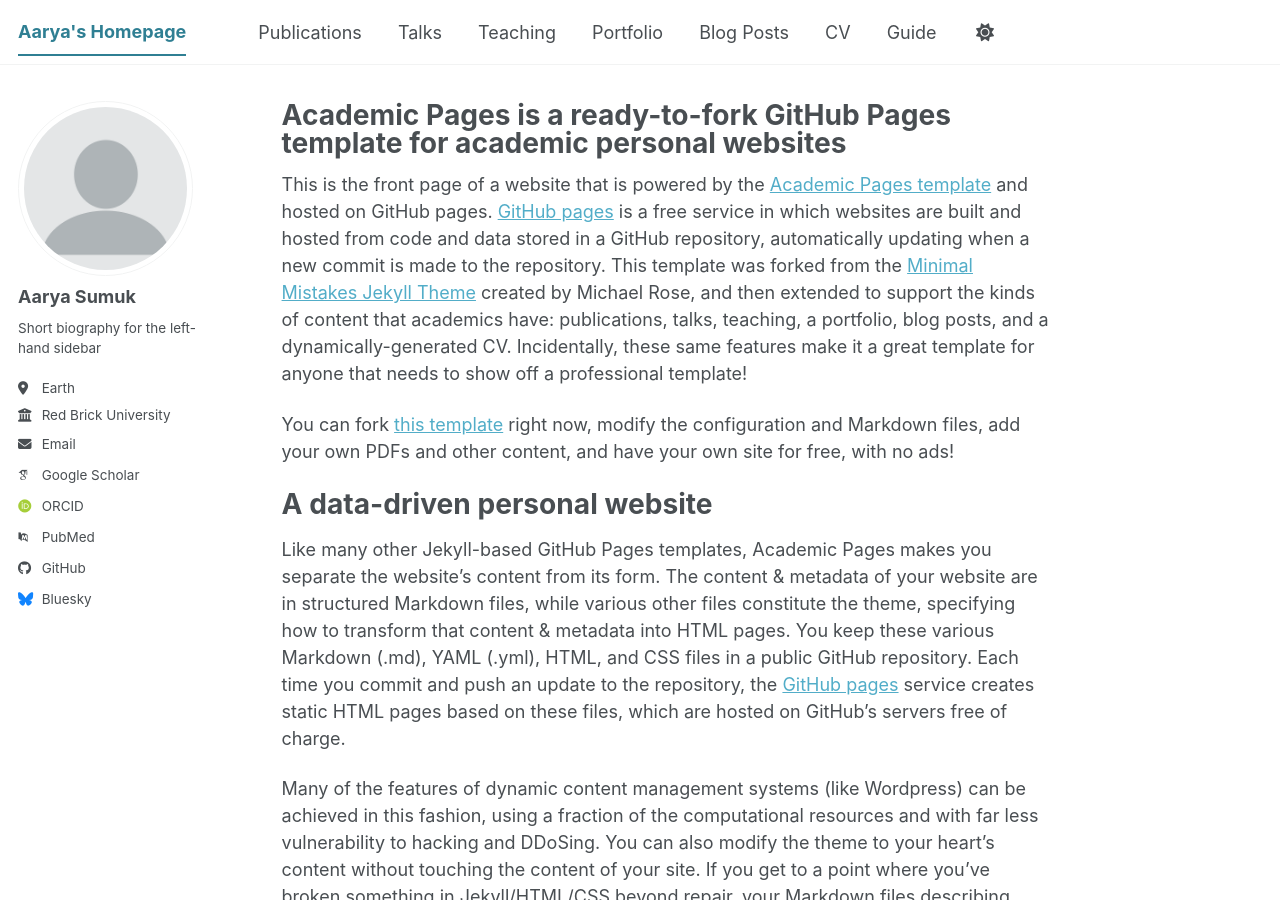
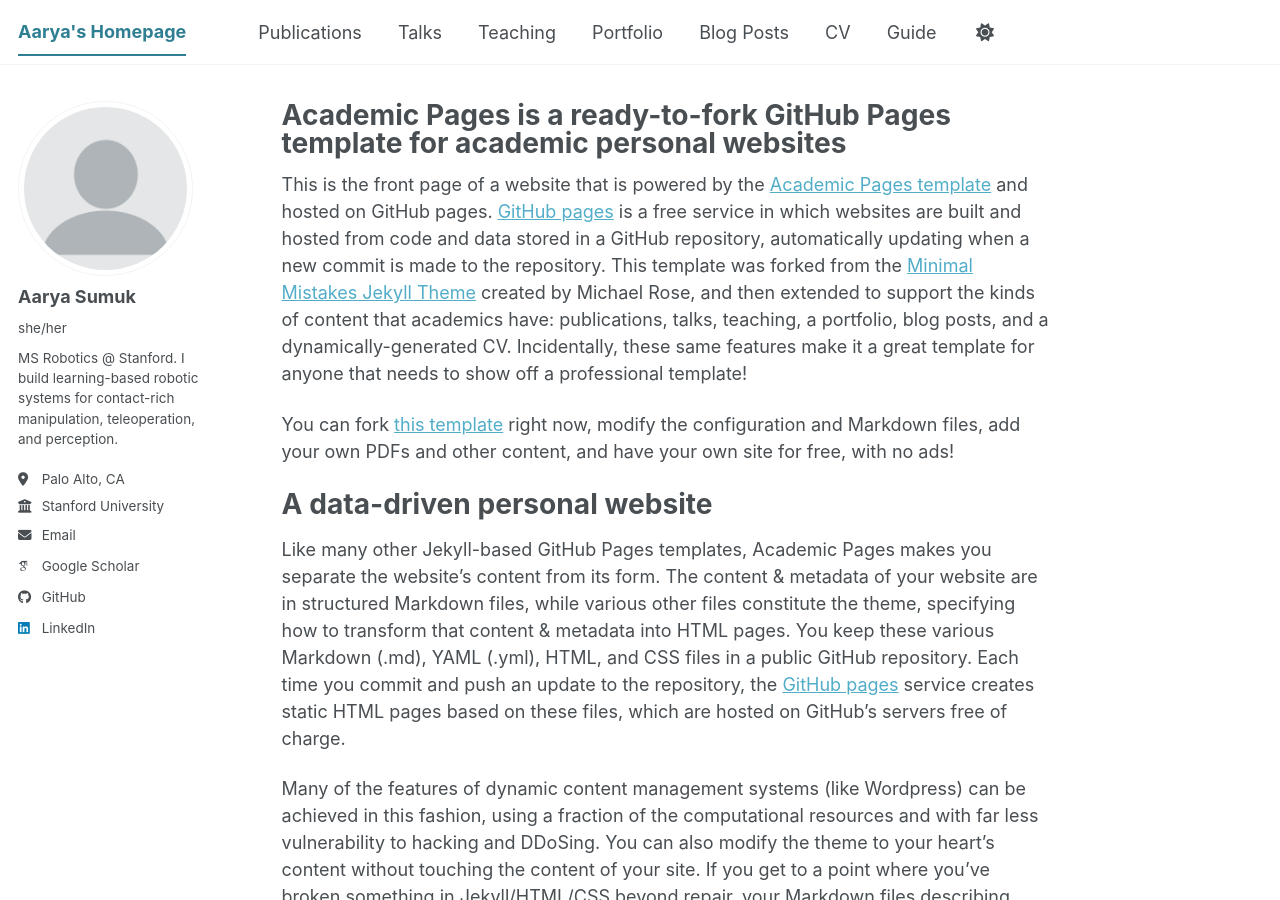
Before and after one commit to aaryasum/aaryasum.github.io, a Jekyll site: the page built from _pages/about.md, in a window 1280 px wide and 900 px high. Built offline with Jekyll 4.4.1, drawn with Linux system fonts in a browser that asks for light colours; some web fonts are replaced; a script bundle is joined from its source files by our own code; library files that are not in the unit come from our copies.

Commit message:
Modified sidebar content

```diff
--- a/_config.yml
+++ b/_config.yml
@@ -12,7 +12,7 @@
 title                    : "Aarya's Homepage"
 title_separator          : "-"
 name                     : &name "Aarya Sumuk"
-description              : &description "Aarya's academic portfolio"   # Update this with a general description of your site, this is the default if not overridden by a page
+description              : &description "Personal site for projects, research, and writing."   # Update this with a general description of your site, this is the default if not overridden by a page
 url                      : https://aaryasum.github.io # The base hostname & protocol for your site e.g. "https://[your GitHub username].github.io",
                                                            # or if you already have some other page hosted on Github then use "https://[your GitHub username].github.io/[Your Repo Name]"
 baseurl                  : "" # the subpath of your site, e.g. "/blog"
@@ -25,23 +25,23 @@
   # Biographic information
   avatar           : "profile.png"
   name             : "Aarya Sumuk"
-  pronouns         : # example: "she/her"
-  bio              : "Short biography for the left-hand sidebar"
-  location         : "Earth"
-  employer         : "Red Brick University"
+  pronouns         : "she/her"
+  bio              : "MS Robotics @ Stanford. I build learning-based robotic systems for contact-rich manipulation, teleoperation, and perception."
+  location         : "Palo Alto, CA"
+  employer         : "Stanford University"
   uri              : # URL
-  email            : "none@example.org"
+  email            : "asumuk@stanford.edu"
 
   # Academic websites
   academia         : # URL
   arxiv            : # URL - Update with the correct link to your profile
-  googlescholar    : "https://scholar.google.com/citations?user=PS_CX0AAAAAJ"
+  googlescholar    : "https://scholar.google.com/citations?user=pQeK_c0AAAAJ&hl=en"
   inspire-hep      : # URL
   impactstory      : # URL
-  orcid            : "https://orcid.org/yourorcidurl"
+  orcid            : # "https://orcid.org/yourorcidurl"
   semantic         : # URL
   ssrn             : # URL
-  pubmed           : "https://www.ncbi.nlm.nih.gov/pubmed/?term=john+snow"
+  pubmed           : # "https://www.ncbi.nlm.nih.gov/pubmed/?term=john+snow"
   researchgate     : # URL
   scopus           : # URL
   zotero           : # URL
@@ -51,13 +51,13 @@
   bitbucket        : # Username - Update with your username on the site
   codepen          : # Username
   dribbble         : # Username
-  github           : "academicpages"
+  github           : "aaryasum"
   kaggle           : # Username
   stackoverflow    : # User number or user number and name (i.e., use "1" or "1/jeff-atwood")
 
   # Social media
   artstation       : # Username
-  bluesky          : "bsky.app" # Replace this with you Bluesky username
+  bluesky          : # "bsky.app" # Replace this with you Bluesky username
   facebook         : # Username
   flickr           : # Username
   foursquare       : # Username
@@ -66,7 +66,7 @@
   keybase          : # Username
   instagram        : # Username
   lastfm           : # Username
-  linkedin         : # Username
+  linkedin         : "aarya-sumuk"
   mastodon         : # URL
   medium           : # URL
   pinterest        : # Username
```
